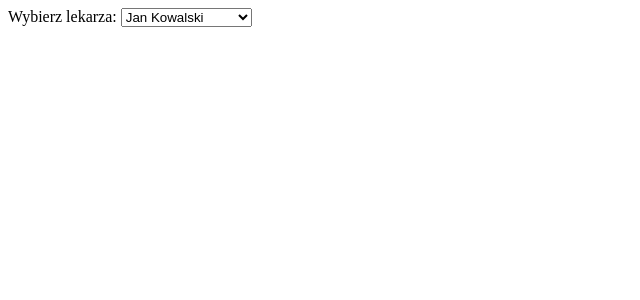
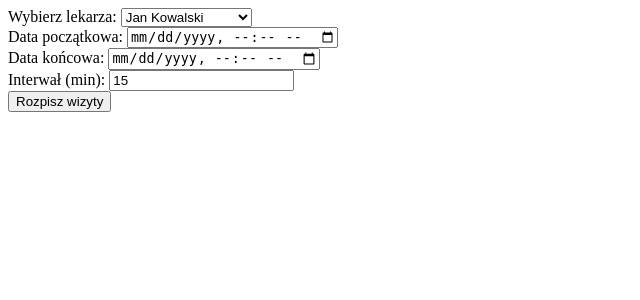
Before and after one commit to machinacyfrowa/med, a PHP site: page /admin/addAppointments.php in a window 1280 px wide. Shown: the top 300 px of the page, without its empty margins (0-640 px from the left). Run offline with PHP 8.4, Linux system fonts and the light colour scheme; data comes from the database, SQL or seed files in the repository.

Commit message:
addappointments - form complete

```diff
--- a/admin/addAppointments.php
+++ b/admin/addAppointments.php
@@ -17,5 +17,12 @@ $staffResult = $q->get_result();
             }
         ?>
 
-    </select>
+    </select><br>
+    <label for="startTime">Data początkowa:</label>
+    <input type="datetime-local" name="startTime" id="startTime"><br>
+    <label for="endTime">Data końcowa:</label>
+    <input type="datetime-local" name="endTime" id="endTime"><br>
+    <label for="interval">Interwał (min):</label>
+    <input type="number" name="interval" id="interval" value="15"><br>
+    <input type="submit" value="Rozpisz wizyty">
 </form>
```
